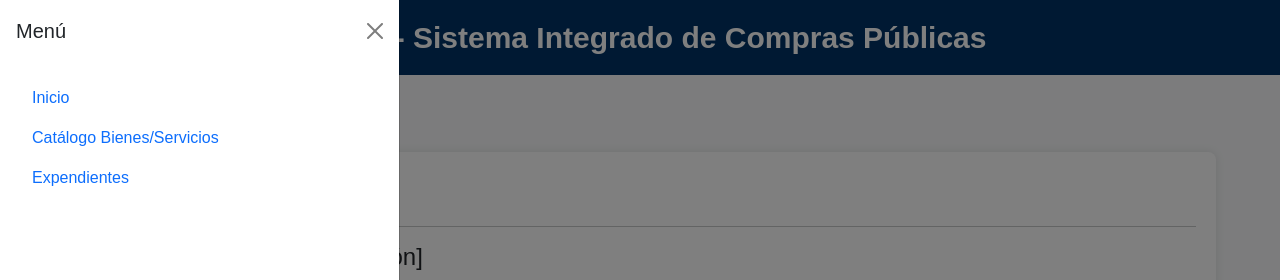
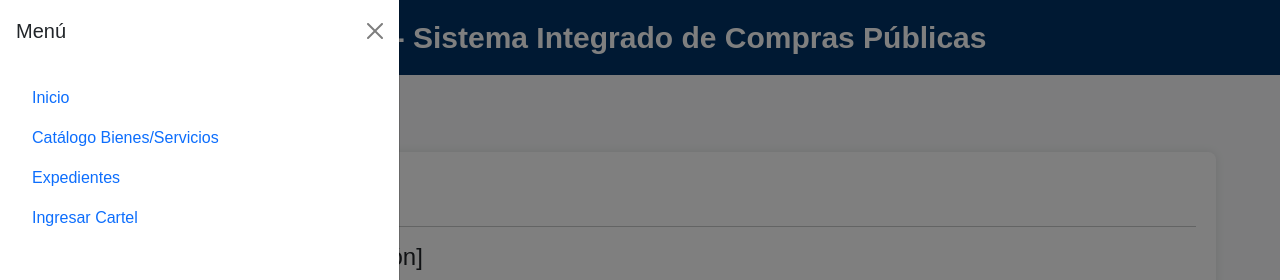
Before and after one commit to Alexia9417/Sicop---cartel-Licitacion, a plain HTML site: page Contratacion.html in a window 1280 px wide. Both pictures are taken after a click on the button "☰ Menú". Shown: the top 280 px of the page. Drawn offline with nearby package versions, Linux system fonts and the light colour scheme.

Commit message:
Update Contratacion.html

```diff
--- a/Contratacion.html
+++ b/Contratacion.html
@@ -24,10 +24,8 @@
             <ul class="nav flex-column">
                 <li class="nav-item"><a class="nav-link" href="Index.html">Inicio</a></li>
                 <li class="nav-item"><a class="nav-link" href="Error.html">Catálogo Bienes/Servicios</a></li>
-                <li class="nav-item"><a class="nav-link" href="Expediente.html">Expendientes</a></li>
-                <!--<li class="nav-item"><a class="nav-link" href="#">Expediente Electrónico</a></li>
-                <li class="nav-item"><a class="nav-link" href="#">Consulta de Proveedores</a></li>
-                <li class="nav-item"><a class="nav-link" href="#">Compra por Catálogo</a></li>-->
+                <li class="nav-item"><a class="nav-link" href="Expediente.html">Expedientes</a></li>
+                <li class="nav-item"><a class="nav-link" href="IngresoCartel.html">Ingresar Cartel</a></li>
             </ul>
         </div>
     </div>
```
